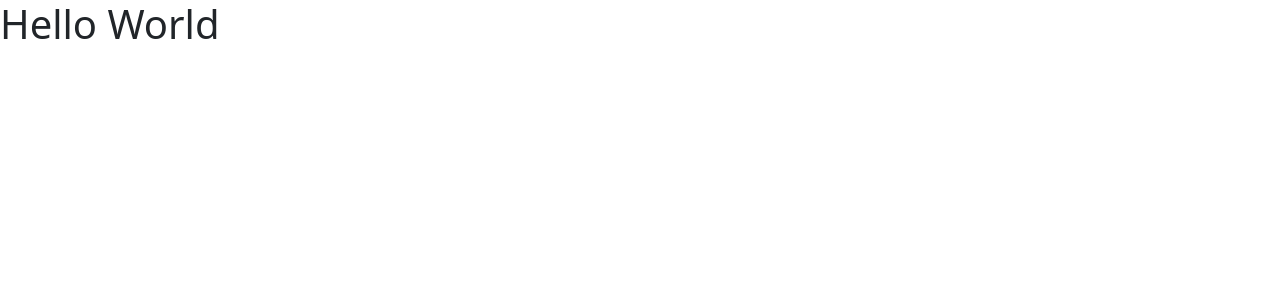
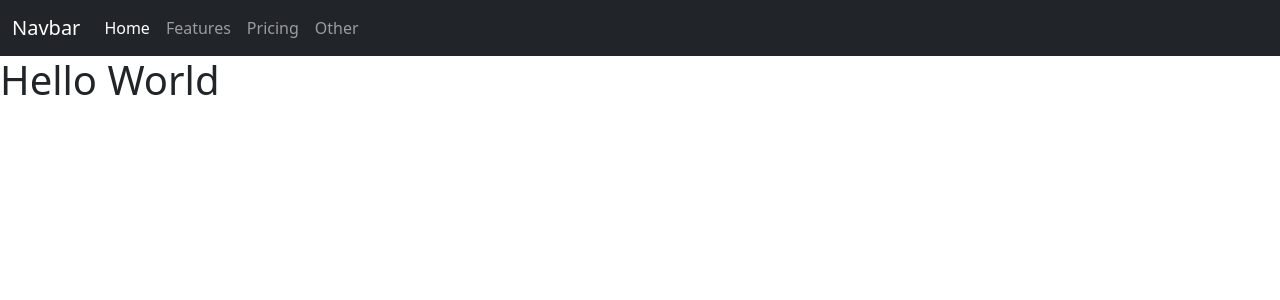
Before and after one commit to bstanton773/kekambas-91_react_intro, a React (Create React App) app: page / in a window 1280 px wide. Shown: the top 300 px of the page. Built offline with nearby package versions, Linux system fonts and the light colour scheme.

Commit message:
add navbar component

```diff
--- a/src/App.js
+++ b/src/App.js
@@ -1,5 +1,14 @@
-function App() {
-  return <h1>Hello World</h1>;
+import Nav from './components/Nav';
+
+
+function App(props) {
+  console.log('Hello this function is running!')
+  return (
+    <div id="fromApp">
+        <Nav />
+        <h1>Hello World</h1>
+    </div>
+    );
 }
 
 
--- /dev/null
+++ b/src/components/Nav.js
@@ -0,0 +1,23 @@
+import React from 'react'
+
+export default function Nav(props) {
+    console.log('Hello this is the nav function')
+    return (
+        <nav className="navbar navbar-expand-lg navbar-dark bg-dark">
+            <div className="container-fluid">
+                <a className="navbar-brand" href="/">Navbar</a>
+                <button className="navbar-toggler" type="button" data-bs-toggle="collapse" data-bs-target="#navbarNavAltMarkup" aria-controls="navbarNavAltMarkup" aria-expanded="false" aria-label="Toggle navigation">
+                <span className="navbar-toggler-icon"></span>
+                </button>
+                <div className="collapse navbar-collapse" id="navbarNavAltMarkup">
+                <div className="navbar-nav">
+                    <a className="nav-link active" aria-current="page" href="/">Home</a>
+                    <a className="nav-link" href="/">Features</a>
+                    <a className="nav-link" href="/">Pricing</a>
+                    <a className="nav-link" href="/">Other</a>
+                </div>
+                </div>
+            </div>
+        </nav>
+    )
+}
```
